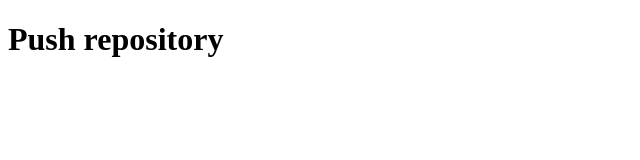
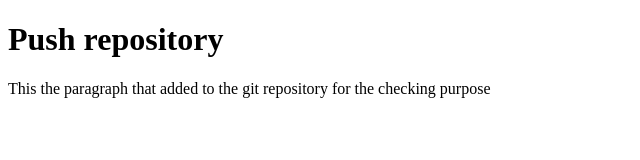
Before and after one commit to pavantarlada16/public_reposit, a plain HTML site: page index.html in a window 1280 px wide. Shown: the whole page, without its empty margins (0-640 px from the left). Drawn offline with Linux system fonts and the light colour scheme.

Commit message:
add the paragraph

```diff
--- a/index.html
+++ b/index.html
@@ -7,5 +7,6 @@
 </head>
 <body>
     <h1>Push repository</h1>
+    <p>This the paragraph that added to the git repository for the checking purpose</p>
 </body>
 </html>
```
